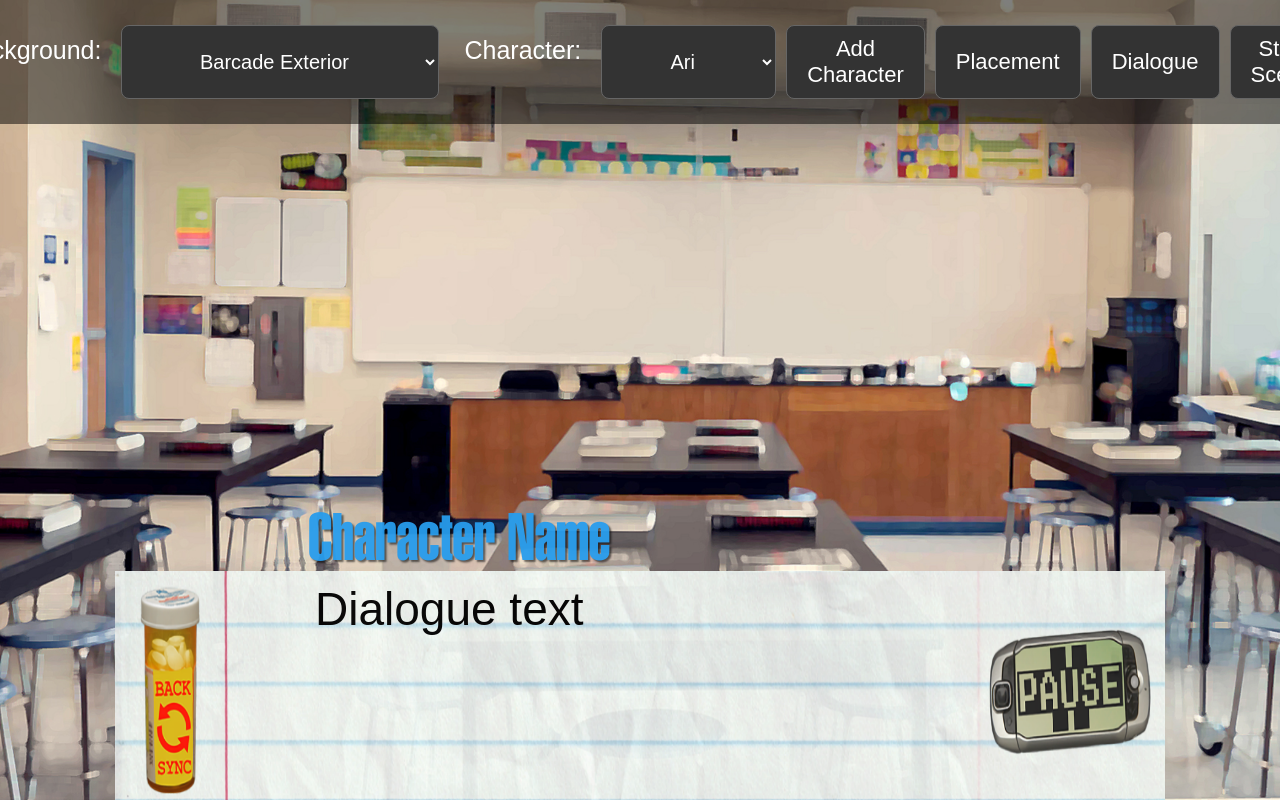
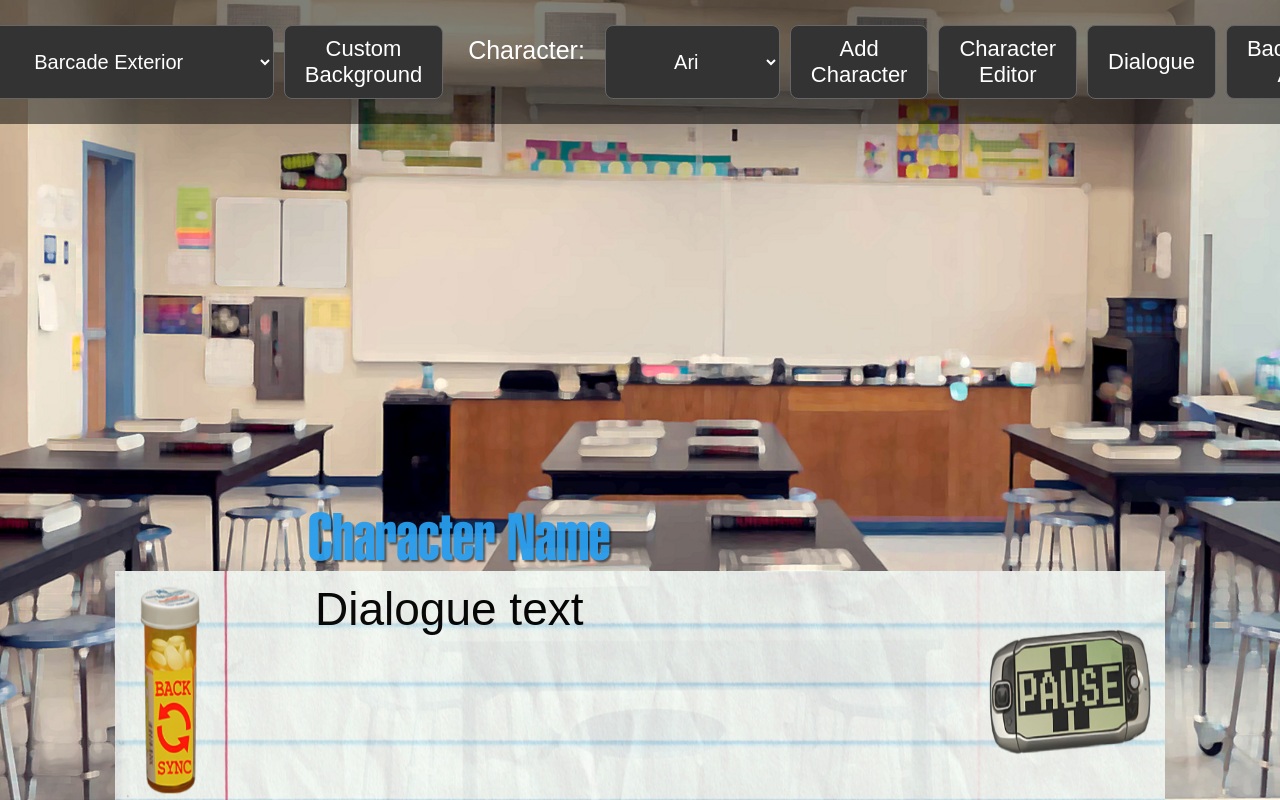
Before and after one commit to tfjoek/class-of-09-scene-generator, a Flask app: page / in a window 1280 px wide. Run offline with Flask 3, Linux system fonts and the light colour scheme; some web fonts are replaced.

Commit message:
audio features

```diff
--- a/static/scripts/script.js
+++ b/static/scripts/script.js
@@ -2,6 +2,7 @@
 let currentDialogueIndex = 0;
 let characters = [];
 let previewMode = false;
+let backgroundAudio = null;
 
 function updateBackground(background) {
     document.querySelector(".preview").style.backgroundImage = `url('/static/backgrounds/${background}')`;
@@ -57,7 +58,6 @@
     });
 }
 
-
 function moveCharacter(index, value) {
     characters[index].element.style.left = `${value}%`;
 }
@@ -79,7 +79,6 @@
     updatePlacementControls();
 }
 
-
 function toggleDialogueCreator() {
     closeAllMenus();
     const creator = document.getElementById("dialogue-creator");
@@ -92,7 +91,8 @@
     const characterName = document.getElementById("character-select").selectedOptions[0].textContent;
 
     if (text) {
-        dialogues.push({ character: characterName, characterFile, text });
+        const dialogue = { character: characterName, characterFile, text, audioFile: null };
+        dialogues.push(dialogue);
         updateDialogueList();
         document.getElementById("dialogue-input").value = '';
     }
@@ -119,6 +119,9 @@
                 `).join('')}
             </select>
             <button class="button-style" onclick="deleteDialogue(${index})">Delete</button>
+            <button class="button-style" onclick="addVoiceLineOption(${index})">
+                ${dialogue.audioFile ? dialogue.audioFile.name : 'Voiceline'}
+            </button>
         `;
         list.appendChild(item);
     });
@@ -129,6 +132,23 @@
     updateDialogueList();
 }
 
+function addVoiceLineOption(index) {
+    const audioInput = document.createElement('input');
+    audioInput.type = 'file';
+    audioInput.accept = 'audio/*';
+    audioInput.onchange = (event) => {
+        const file = event.target.files[0];
+        if (file) {
+            dialogues[index].audioFile = {
+                url: URL.createObjectURL(file),
+                name: file.name
+            };
+            updateDialogueList(); // Refresh to display the correct file name
+        }
+    };
+    audioInput.click();
+}
+
 function startScenePreview() {
     if (dialogues.length > 0) {
         currentDialogueIndex = 0;
@@ -137,15 +157,27 @@
         document.getElementById("dialogue-creator").style.display = "none";
         document.getElementById("menu").style.display = "none";
         previewMode = true;
+        startBackgroundAudio();
     } else {
         resetDialogueBox();
     }
 }
 
+function playCurrentDialogueAudio() {
+    const dialogue = dialogues[currentDialogueIndex];
+    if (dialogue.audioFile && dialogue.audioFile.url) {
+        const audio = new Audio(dialogue.audioFile.url);
+        audio.play();
+    }
+}
+
 function displayCurrentDialogue() {
-    const dialogue = dialogues[currentDialogueIndex];
-    document.getElementById("preview-character-name").value = dialogue.character;
-    document.getElementById("preview-dialogue-text").value = dialogue.text;
+    if (dialogues.length > 0 && currentDialogueIndex < dialogues.length) {
+        const dialogue = dialogues[currentDialogueIndex];
+        document.getElementById("preview-character-name").value = dialogue.character;
+        document.getElementById("preview-dialogue-text").value = dialogue.text;
+        playCurrentDialogueAudio();
+    }
 }
 
 function nextDialogue() {
@@ -159,6 +191,7 @@
             currentDialogueIndex = 0;
             previewMode = false;
             document.getElementById("menu").style.display = "flex";
+            stopBackgroundAudio();
         }
     }
 }
@@ -178,4 +211,49 @@
     document.getElementById("dialogue-box").style.display = "none";
     previewMode = false;
     document.getElementById("menu").style.display = "flex";
+    stopBackgroundAudio();
 }
+
+function addBackgroundAudioFile() {
+    document.getElementById("background-audio-input").click();
+}
+
+function setBackgroundAudio(input) {
+    const file = input.files[0];
+    if (file) {
+        if (backgroundAudio) {
+            backgroundAudio.pause();
+            backgroundAudio = null;
+        }
+        backgroundAudio = new Audio(URL.createObjectURL(file));
+        backgroundAudio.loop = true;
+    }
+}
+
+function startBackgroundAudio() {
+    if (backgroundAudio) {
+        backgroundAudio.play();
+    }
+}
+
+function stopBackgroundAudio() {
+    if (backgroundAudio) {
+        backgroundAudio.pause();
+        backgroundAudio.currentTime = 0;
+    }
+}
+
+function addCustomBackground() {
+    document.getElementById("custom-background-input").click();
+}
+
+function setCustomBackground(input) {
+    const file = input.files[0];
+    if (file) {
+        const reader = new FileReader();
+        reader.onload = function(e) {
+            document.querySelector(".preview").style.backgroundImage = `url(${e.target.result})`;
+        };
+        reader.readAsDataURL(file);
+    }
+}
--- a/templates/index.html
+++ b/templates/index.html
@@ -17,7 +17,8 @@
                     <option value="{{ bg.file }}">{{ bg.name }}</option>
                 {% endfor %}
             </select>
-
+            <button class="button-style" onclick="addCustomBackground()">Custom Background</button>
+<input type="file" id="custom-background-input" accept="image/*" style="display: none;" onchange="setCustomBackground(this)">
 
             <label for="character">Character:</label>
             <select id="character-select">
@@ -26,12 +27,12 @@
                 {% endfor %}
             </select>
 
-
-
             <button class="button-style" onclick="addCharacter()">Add Character</button>
-            <button class="button-style" onclick="togglePlacementEditor()">Placement</button>
+            <button class="button-style" onclick="togglePlacementEditor()">Character Editor</button>
             <button class="button-style" onclick="toggleDialogueCreator()">Dialogue</button>
+            <button class="button-style" onclick="addBackgroundAudioFile()">Background Audio</button>
             <button class="button-style" onclick="startScenePreview()">Start Scene</button>
+            <input type="file" id="background-audio-input" accept="audio/*" style="display: none;" onchange="setBackgroundAudio(this)">
         </div>
 
         <!-- Placement Editor Section -->
@@ -41,9 +42,6 @@
             <button class="button-style close-button" onclick="closeAllMenus()">Close</button>
         </div>
 
-
-
-        <!-- Dialogue Creator Section -->
         <!-- Dialogue Creator Section -->
         <div id="dialogue-creator" style="display: none;">
             <h3>Add Dialogue</h3>
@@ -53,14 +51,12 @@
             <button class="button-style close-button" onclick="closeAllMenus()">Close</button>
         </div>
 
-
+        <!-- Dialogue Box -->
         <div class="dialogue-box" id="dialogue-box">
             <input type="text" class="character-name-input" id="preview-character-name" readonly placeholder="Character Name">
             <textarea class="dialogue-input" id="preview-dialogue-text" readonly placeholder="Dialogue text"></textarea>
-
         </div>
-
-
+    </div>
 
     <!-- Link to external JavaScript file -->
     <script src="/static/scripts/script.js"></script>
```
Lines whose indentation alone changed are shown as unchanged.
